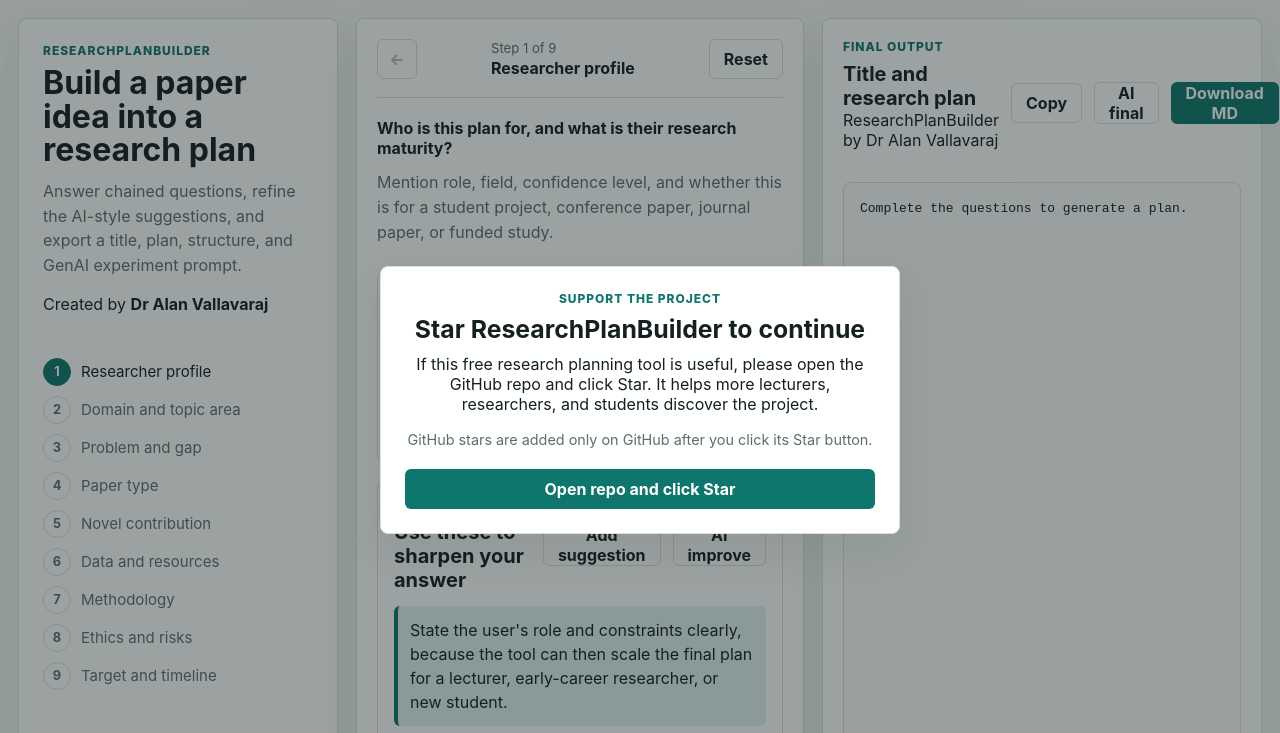
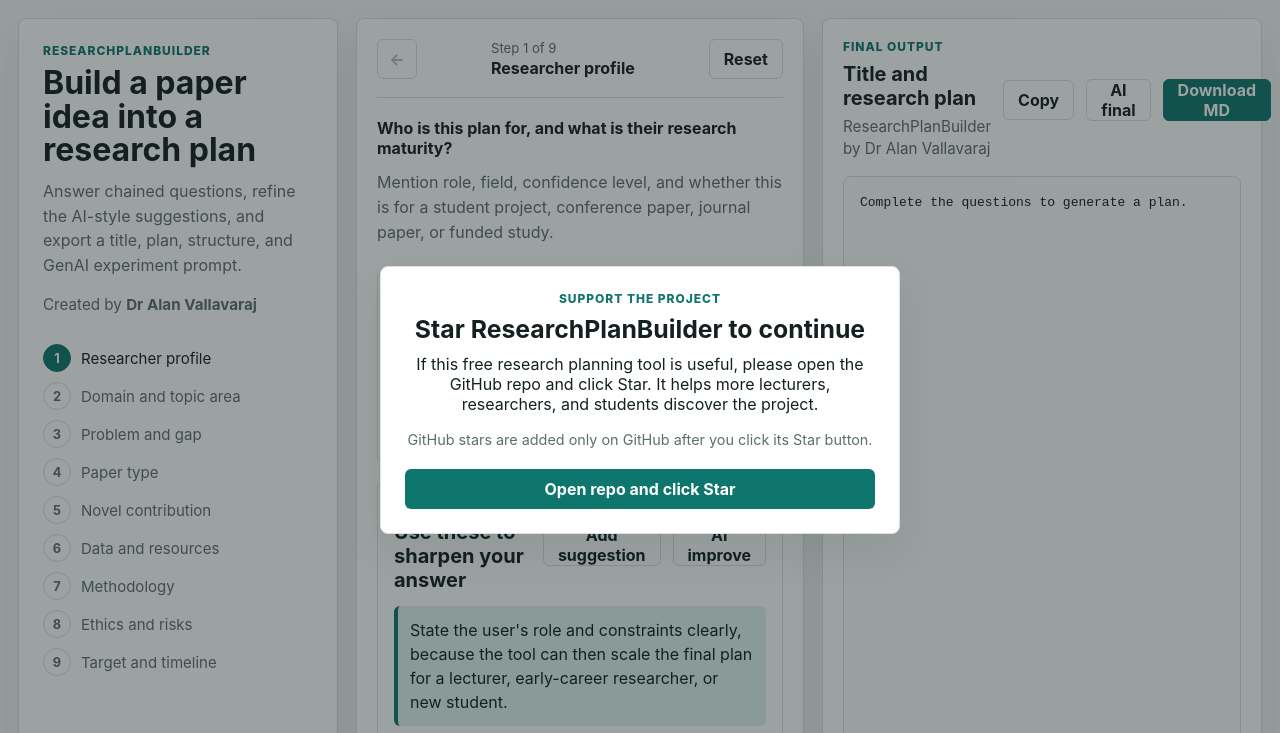
Before and after one commit to alanvallavaraj/ResearchPlanBuilder, a website: page index.html in a window 1280 px wide. Shown: the top 733 px of the page. Drawn offline with Linux system fonts and the light colour scheme.

Commit message:
Style author attribution

```diff
--- a/styles.css
+++ b/styles.css
@@ -160,6 +160,21 @@
 .lede {
   color: var(--muted);
   line-height: 1.55;
+}
+
+.author-line,
+.tool-credit {
+  color: var(--muted);
+  font-size: 0.95rem;
+  line-height: 1.45;
+}
+
+.author-line {
+  margin-bottom: 0;
+}
+
+.tool-credit {
+  margin: 6px 0 0;
 }
 
 .progress-list {
```
